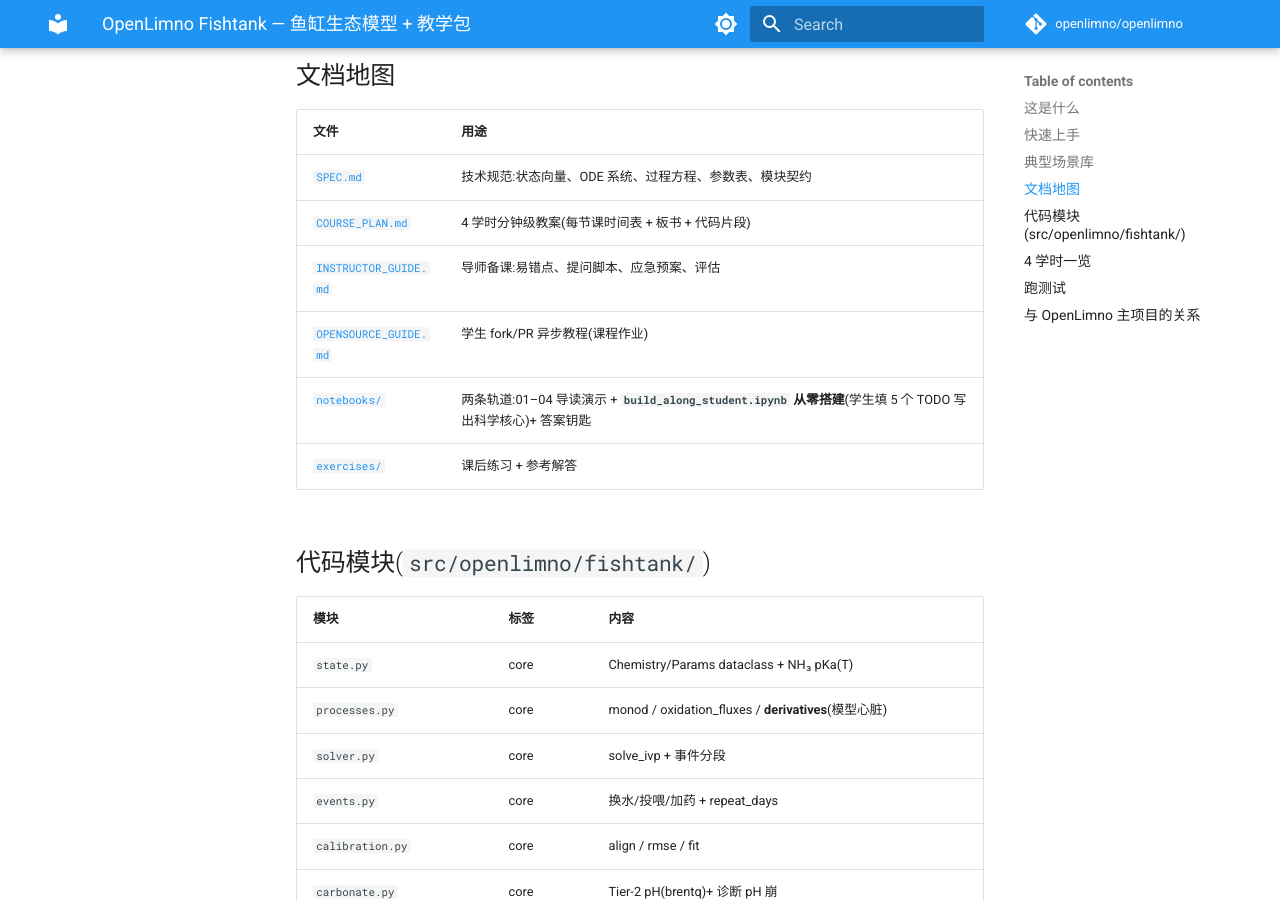
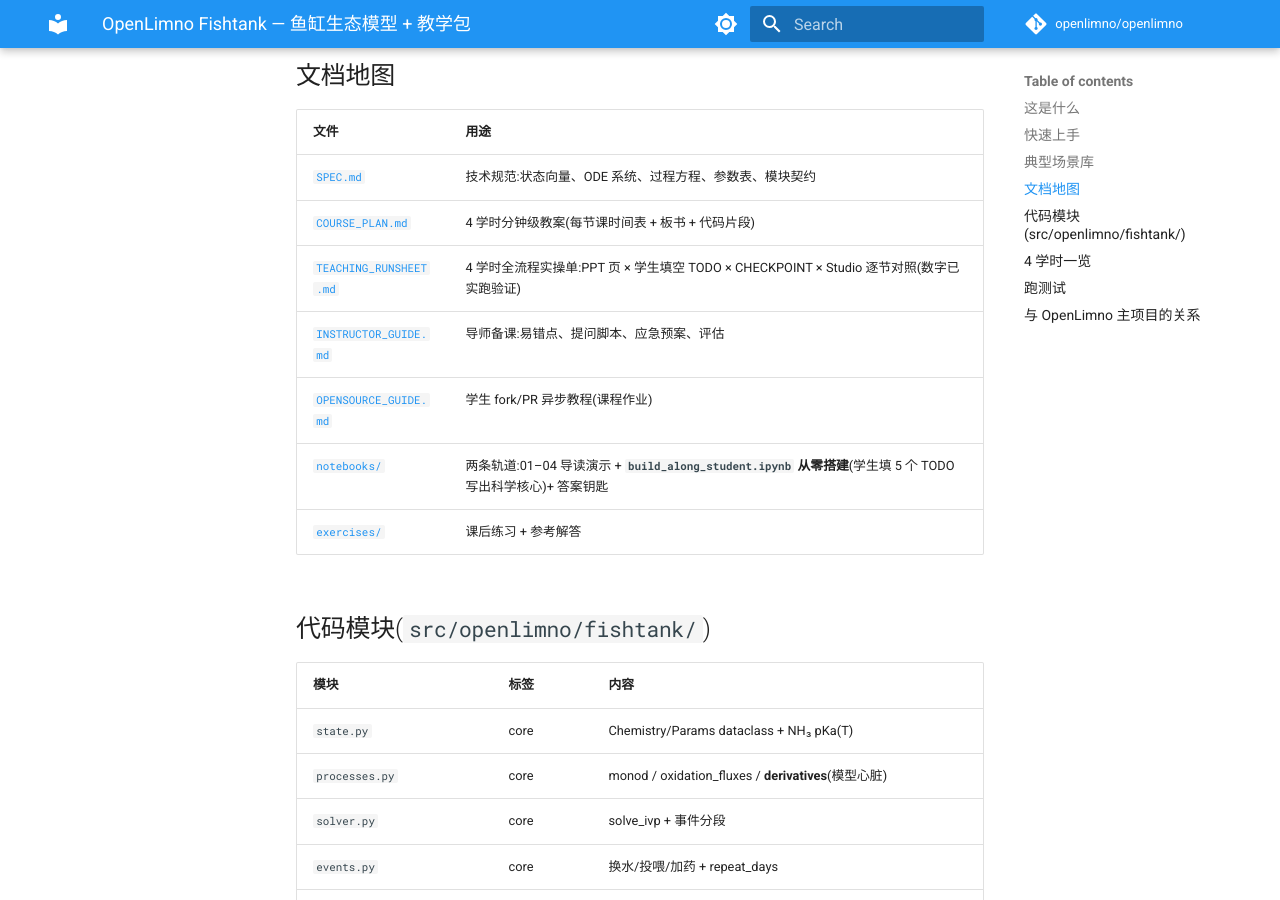
Before and after one commit to bnumsn/openlimno, an MkDocs documentation site: the page built from docs/fishtank/README.md, in a window 1280 px wide and 900 px high, scrolled down 1295 px. Built offline with MkDocs 1.6.1 and Material for MkDocs 9.7.7, drawn with Linux system fonts in a browser that asks for light colours; comment, search, counter and statistics services are not loaded; the version menu is left out.

Commit message:
docs(fishtank): 4 学时全流程实操单(PPT × 填空 notebook × CHECKPOINT × Studio)
新增 TEACHING_RUNSHEET.md:老师照着上课的逐节脚本,把三件教具(29 页 PPT、
build_along 填空 notebook、预制 Studio)对齐成一条时间线。每节标注用哪页 PPT、
学生敲哪个 TODO、跑出什么 CHECKPOINT、何时操作 Studio,所有数字均已实跑验证
(PPT 曲线 = notebook 断言 = Studio 实操三者一致)。含 ρ 量纲"栽跟头"beat
(错版 TAN/NO2 峰都在 day42、NO3 卡在 5)与 Hour4 接外壳情绪峰值设计。
README 文档地图加链接。

Co-Authored-By: Claude Opus 4.8 (1M context) <noreply@anthropic.com>

```diff
--- a/docs/fishtank/README.md
+++ b/docs/fishtank/README.md
@@ -50,6 +50,7 @@ python -m openlimno.fishtank run examples/fishtank/mature_stocked_tank.yaml
 |---|---|
 | [`SPEC.md`](./SPEC.md) | 技术规范:状态向量、ODE 系统、过程方程、参数表、模块契约 |
 | [`COURSE_PLAN.md`](./COURSE_PLAN.md) | 4 学时分钟级教案(每节课时间表 + 板书 + 代码片段) |
+| [`TEACHING_RUNSHEET.md`](./TEACHING_RUNSHEET.md) | 4 学时全流程实操单:PPT 页 × 学生填空 TODO × CHECKPOINT × Studio 逐节对照(数字已实跑验证) |
 | [`INSTRUCTOR_GUIDE.md`](./INSTRUCTOR_GUIDE.md) | 导师备课:易错点、提问脚本、应急预案、评估 |
 | [`OPENSOURCE_GUIDE.md`](./OPENSOURCE_GUIDE.md) | 学生 fork/PR 异步教程(课程作业) |
 | [`notebooks/`](./notebooks/) | 两条轨道:01–04 导读演示 + **`build_along_student.ipynb` 从零搭建**(学生填 5 个 TODO 写出科学核心)+ 答案钥匙 |
```
